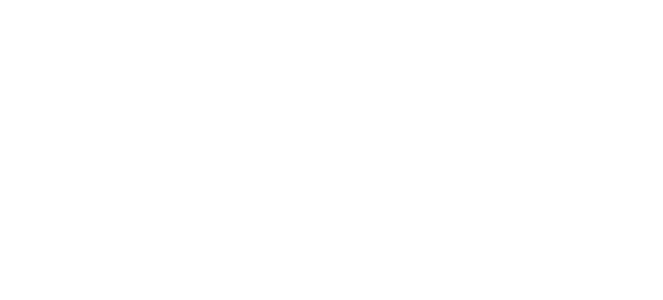
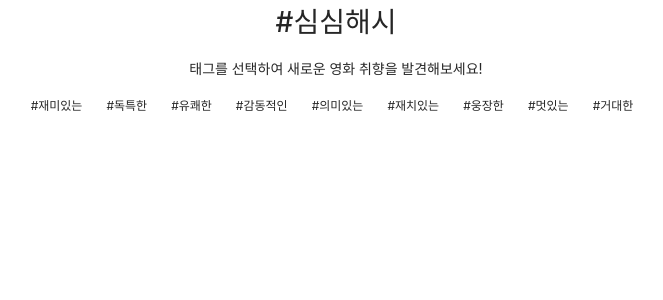
Before and after one commit to Rory0304/SimSimHash, a React (Create React App) app in the folder client/: page / in a window 1280 px wide. Shown: the top 300 px of the page, without its empty margins (304-967 px from the left). Built offline with nearby package versions, Linux system fonts and the light colour scheme.

Commit message:
Style: ant-design 스타일 시트 추가

```diff
--- a/client/src/App.js
+++ b/client/src/App.js
@@ -1,7 +1,12 @@
+import Router from "./Router";
 import "./App.css";
 
 function App() {
-    return <div className="App"></div>;
+    return (
+        <div className="App">
+            <Router />
+        </div>
+    );
 }
 
 export default App;
```
